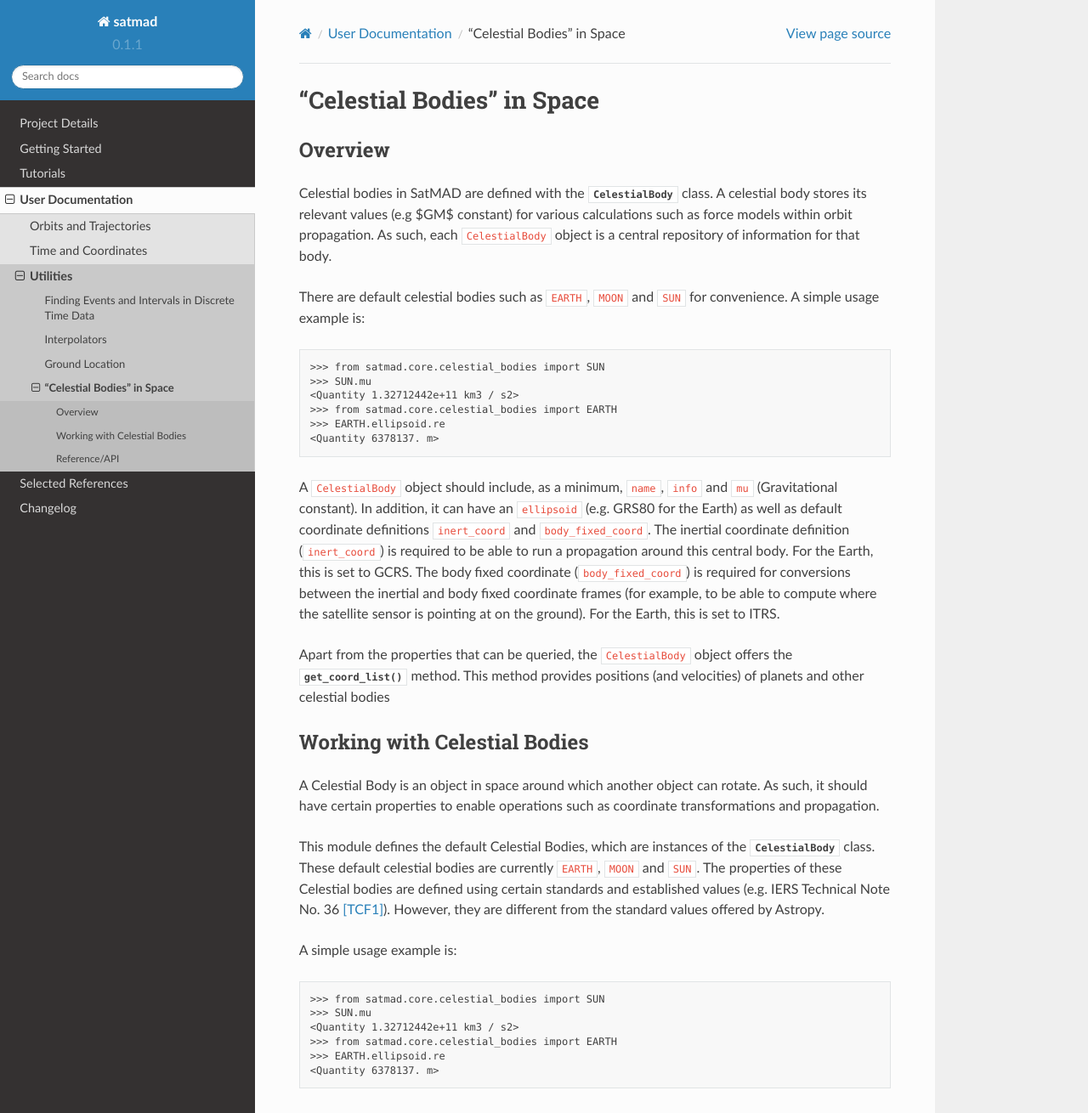
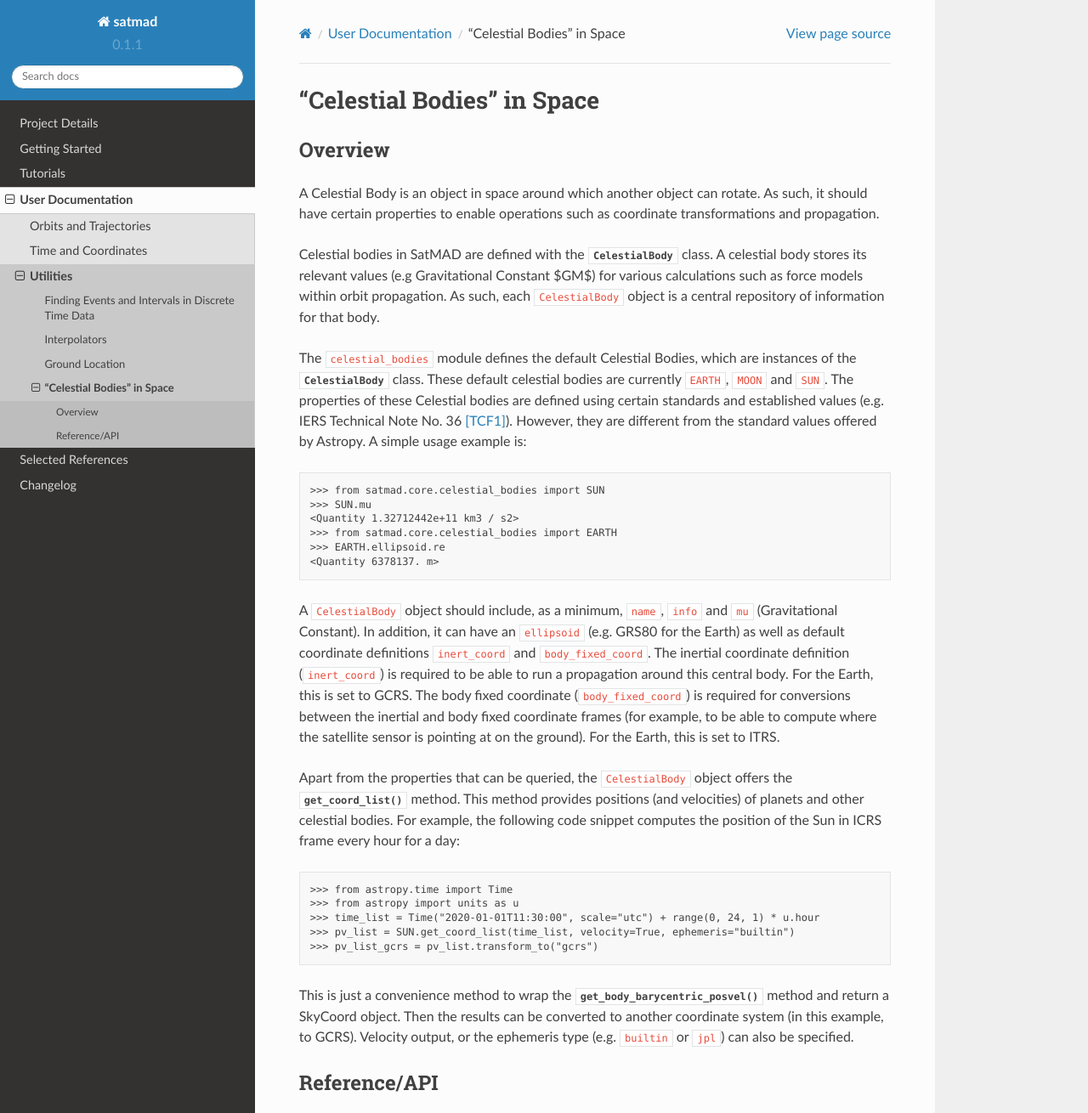
Before and after one commit to egemenimre/satmad, a Sphinx documentation site: the page built from docs/core/celestial_bodies.md, in a window 1280 px wide and 1400 px high, cut to the strip 0-1310 px from the top of the window. Shown: the whole strip at 85% size. Built offline with Sphinx 7.4.7 and the Read the Docs theme 2.0.0, drawn with Linux system fonts in a browser that asks for light colours.

Commit message:
added get_coord_list method

````diff
--- a/docs/core/celestial_bodies.md
+++ b/docs/core/celestial_bodies.md
@@ -1,9 +1,12 @@
 # "Celestial Bodies" in Space
 
 ## Overview
-Celestial bodies in SatMAD are defined with the {py:class}`.CelestialBody` class. A celestial body stores its relevant values (e.g $GM$ constant) for various calculations such as force models within orbit propagation. As such, each `CelestialBody` object is a central repository of information for that body.
 
-There are default celestial bodies such as `EARTH`, `MOON` and `SUN` for convenience. A simple usage example is:
+A Celestial Body is an object in space around which another object can rotate. As such, it should have certain properties to enable operations such as coordinate transformations and propagation.
+
+Celestial bodies in SatMAD are defined with the {py:class}`.CelestialBody` class. A celestial body stores its relevant values (e.g Gravitational Constant $GM$) for various calculations such as force models within orbit propagation. As such, each `CelestialBody` object is a central repository of information for that body.
+
+The `celestial_bodies` module defines the default Celestial Bodies, which are instances of the {py:class}`.CelestialBody` class. These  default celestial bodies are currently `EARTH`, `MOON` and `SUN`. The properties of these Celestial bodies are defined using certain standards and established values (e.g. IERS Technical Note No. 36 [[TCF1]](../references.md#time-and-coordinate-frames)). However, they are different from the standard values offered by Astropy. A simple usage example is:
 
     >>> from satmad.core.celestial_bodies import SUN
     >>> SUN.mu
@@ -12,37 +15,28 @@ There are default celestial bodies such as `EARTH`, `MOON` and `SUN` for conveni
     >>> EARTH.ellipsoid.re
     <Quantity 6378137. m>
 
-A `CelestialBody` object should include, as a minimum, `name`, `info` and `mu` (Gravitational constant). In addition, it can have an `ellipsoid` (e.g. GRS80 for the Earth) as well as default coordinate definitions `inert_coord` and `body_fixed_coord`. The inertial coordinate definition (`inert_coord`) is required to be able to run a propagation around this central body. For the Earth, this is set to GCRS. The body fixed coordinate (`body_fixed_coord`) is required for conversions between the inertial and body fixed coordinate frames (for example, to be able to compute where the satellite sensor is pointing at on the ground). For the Earth, this is set to ITRS.
+A `CelestialBody` object should include, as a minimum, `name`, `info` and `mu` (Gravitational Constant). In addition, it can have an `ellipsoid` (e.g. GRS80 for the Earth) as well as default coordinate definitions `inert_coord` and `body_fixed_coord`. The inertial coordinate definition (`inert_coord`) is required to be able to run a propagation around this central body. For the Earth, this is set to GCRS. The body fixed coordinate (`body_fixed_coord`) is required for conversions between the inertial and body fixed coordinate frames (for example, to be able to compute where the satellite sensor is pointing at on the ground). For the Earth, this is set to ITRS.
 
-Apart from the properties that can be queried, the `CelestialBody` object offers the {py:meth}`.get_coord_list` method. This method provides positions (and velocities) of planets and other celestial bodies
+Apart from the properties that can be queried, the `CelestialBody` object offers the {py:meth}`.get_coord_list` method. This method provides positions (and velocities) of planets and other celestial bodies. For example, the following code snippet computes the position of the Sun in ICRS frame every hour for a day:
 
+    >>> from astropy.time import Time
+    >>> from astropy import units as u
+    >>> time_list = Time("2020-01-01T11:30:00", scale="utc") + range(0, 24, 1) * u.hour
+    >>> pv_list = SUN.get_coord_list(time_list, velocity=True, ephemeris="builtin")
+    >>> pv_list_gcrs = pv_list.transform_to("gcrs")
 
-
-## Working with Celestial Bodies
-
-A Celestial Body is an object in space around which another object can rotate. As such, it should have certain properties to enable operations such as coordinate transformations and propagation.
-
-This module defines the default Celestial Bodies, which are instances of the {py:class}`.CelestialBody` class. These  default celestial bodies are currently `EARTH`, `MOON` and `SUN`. The properties of these Celestial bodies are defined using certain standards and established values (e.g. IERS Technical Note No. 36 [[TCF1]](../references.md#time-and-coordinate-frames)). However, they are different from the standard values offered by Astropy.
-
-A simple usage example is:
-
-    >>> from satmad.core.celestial_bodies import SUN
-    >>> SUN.mu
-    <Quantity 1.32712442e+11 km3 / s2>
-    >>> from satmad.core.celestial_bodies import EARTH
-    >>> EARTH.ellipsoid.re
-    <Quantity 6378137. m>
+This is just a convenience method to wrap the {py:meth}`~astropy.coordinates.get_body_barycentric_posvel` method and return a SkyCoord object. Then the results can be converted to another coordinate system (in this example, to GCRS). Velocity output, or the ephemeris type (e.g. `builtin` or `jpl`) can also be specified.
 
 ## Reference/API
 
 ```{eval-rst}
-.. automodule:: satmad.core.celestial_bodies
+.. automodule:: satmad.core.celestial_bodies_lib
     :undoc-members:
     :members:
 ```
 
 ```{eval-rst}
-.. automodule:: satmad.core.central_body
+.. automodule:: satmad.core.celestial_body
     :members:
     :undoc-members:
 ```
````
